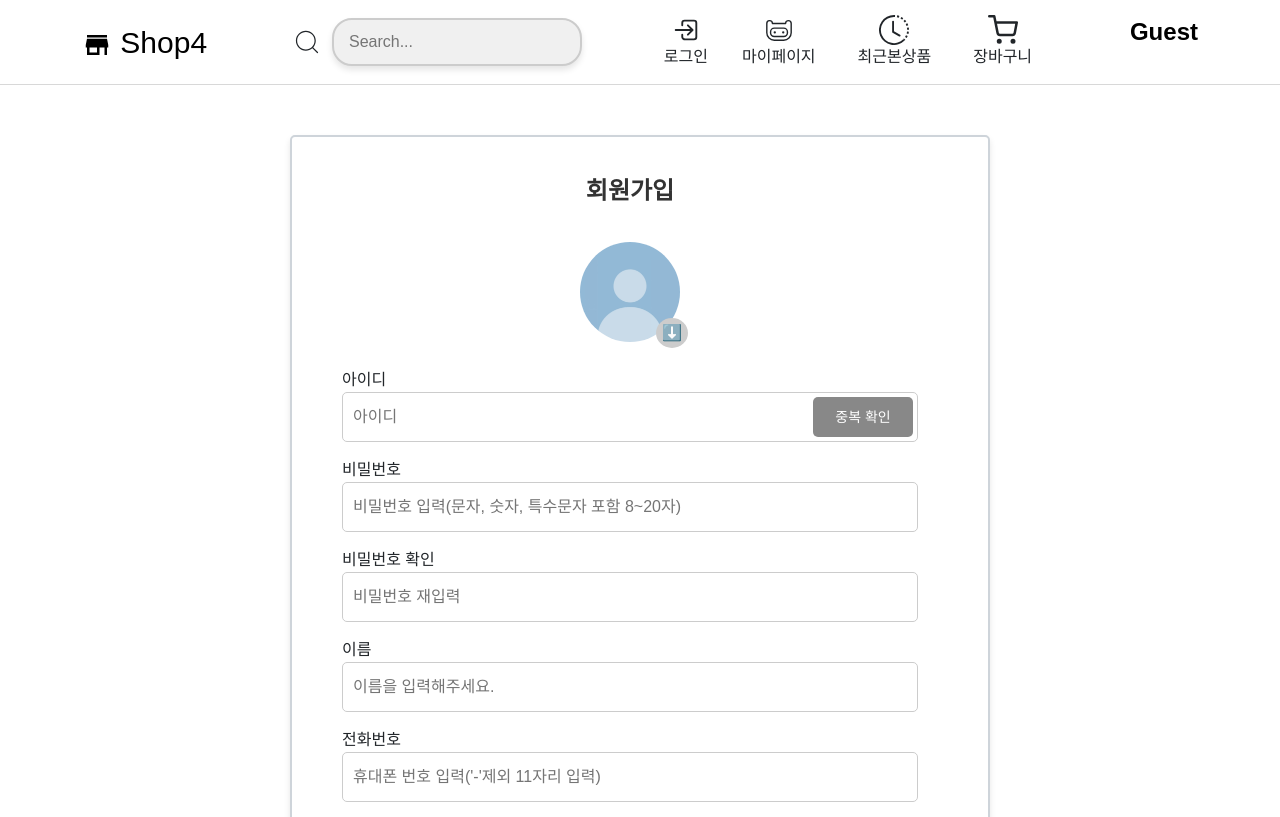
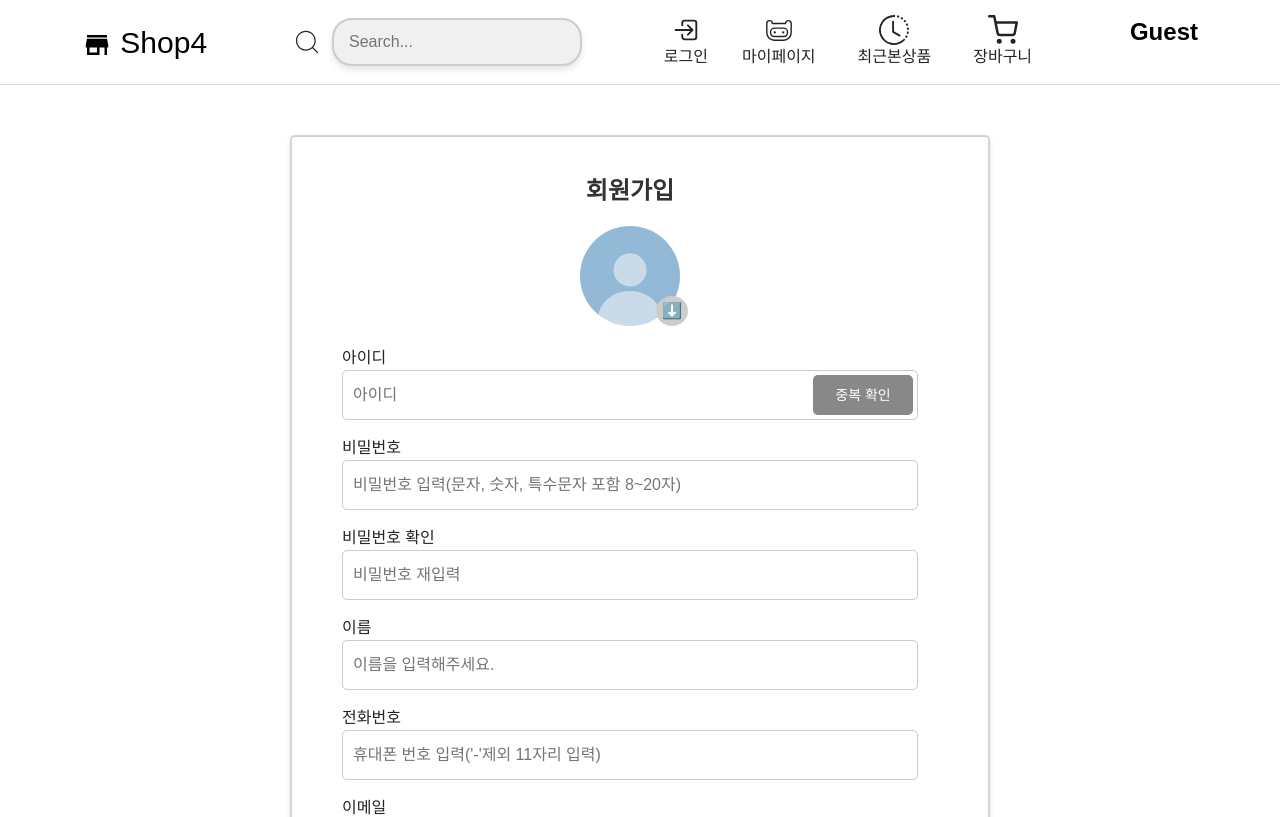
Before and after one commit to yes6686/shop4-front, a React (Create React App) app: page /signUp in a window 1280 px wide. Shown: the top 817 px of the page. Built offline with nearby package versions, Linux system fonts and the light colour scheme; no server answers.

Commit message:
회원가입 페이지 css 수정

```diff
--- a/src/routes/SignUp.js
+++ b/src/routes/SignUp.js
@@ -329,9 +329,7 @@ function SignUp() {
 
           {/* 이미지 변경 버튼 */}
           <div className={styles.profileInfo}>
-            <button type="button" className={`btn ${styles.imageBtn}`}>
-              <img src={image} alt="Profile" className={styles.profileImg} />
-            </button>
+            <img src={image} alt="Profile" className={styles.profileImg} />
 
             {/* 동그라미 버튼 (드롭다운 메뉴 트리거) */}
             <button
--- a/src/routes/css/SignUp.module.css
+++ b/src/routes/css/SignUp.module.css
@@ -127,6 +127,7 @@
   margin-left: 30px;
 }
 
+/* 이미지 버튼 css */
 .profileInfo {
   position: relative; /* 드롭다운 메뉴를 프로필 버튼 옆에 배치하기 위해 사용 */
   display: flex;
@@ -134,19 +135,13 @@
   margin-bottom: 20px; /* 버튼 아래 여백 추가 */
 }
 
-/* 이미지 버튼 css */
-.imageBtn {
-  display: block;
-  border: none;
-  background-color: transparent;
-  cursor: pointer;
-}
 .profileImg {
   width: 100px;
   height: 100px;
   border-radius: 50%; /* 원형 이미지 */
   object-fit: cover; /* 이미지 비율 유지 */
 }
+
 /* 드롭다운 메뉴 */
 .dropdownMenu {
   position: absolute;
@@ -158,7 +153,6 @@
   box-shadow: 0 4px 8px rgba(0, 0, 0, 0.1);
   z-index: 1;
 }
-
 .dropdownItem {
   padding: 10px;
   text-align: left;
@@ -167,10 +161,10 @@
   cursor: pointer;
   width: 100%;
 }
-
 .dropdownItem:hover {
   background-color: #f0f0f0;
 }
+/* 이미지 선택을 위한 동그라미 버튼 */
 .circleButton {
   position: absolute;
   bottom: 0; /* 이미지 버튼의 바로 아래에 위치하도록 조정 */
@@ -187,13 +181,13 @@
   transition: background-color 0.3s ease, transform 0.3s ease,
     box-shadow 0.3s ease; /* 애니메이션 효과 추가 */
 }
-
 .circleButton:hover {
   background-color: #bbb;
   transform: scale(1.25);
   box-shadow: 0 6px 12px rgba(0, 0, 0, 0.3); /* 그림자 효과 증가 */
 }
 
+/* 전체적인 버튼들 꾸미기 */
 .button {
   background-color: #888888;
   color: #fff;
@@ -203,7 +197,6 @@
   cursor: pointer;
   transition: background-color 0.3s ease, transform 0.3s ease;
 }
-
 .button:hover {
   background-color: #555555;
   transform: scale(1.05);
```
